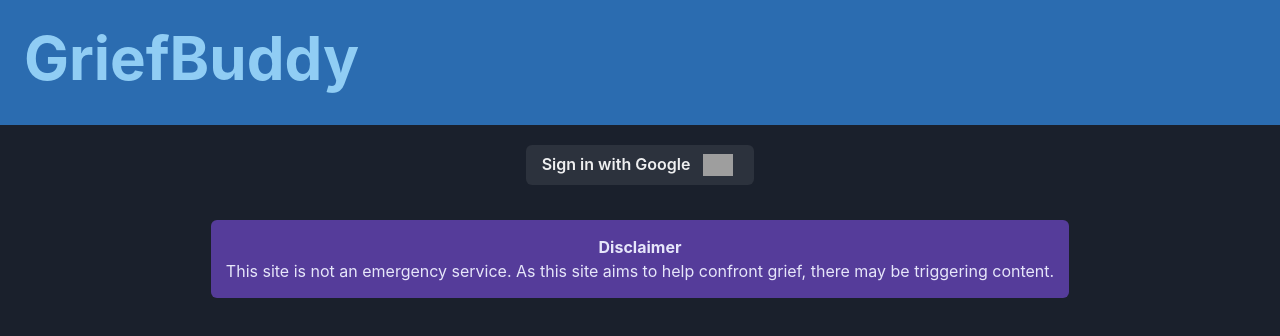
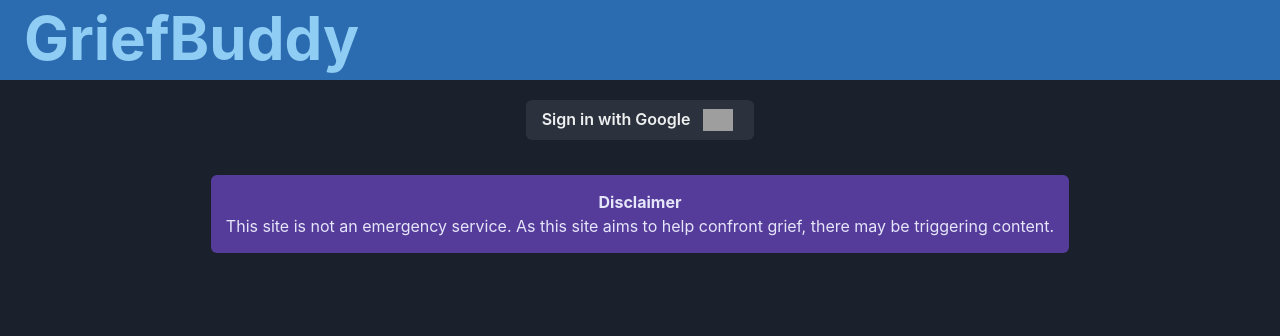
Before and after one commit to The-KPCP-Hotel/griefbuddy, a React app: page / in a window 1280 px wide. Shown: the top 336 px of the page. Built offline with nearby package versions, Linux system fonts and the light colour scheme; no server answers; grey boxes are pictures that could not be loaded.

Commit message:
narrow navbar

```diff
--- a/src/components/Navbar.tsx
+++ b/src/components/Navbar.tsx
@@ -37,16 +37,12 @@ function Navbar() {
       className="navContainer"
       width="100%"
       maxW="inherit"
-      // bg="blue.200"
       bg={bg}
-      marginTop="0px"
-      marginBottom="15px"
-      h="125px"
+      h="5rem"
     >
-      <Flex className="navFlex" paddingTop="20px" alignItems="center" gap="2">
+      <Flex className="navFlex" alignItems="center" gap="2">
         <Box className="GriefBuddyBox" p="2">
           <Center>
-            {/* <Heading size="3xl" color="blue.600"> */}
             <Heading size="3xl" color={textHeading}>
               {useLocation().pathname === '/' ? (
                 'GriefBuddy'
@@ -62,12 +58,12 @@ function Navbar() {
         <Box p="2">
           {useLocation().pathname === '/' ? null : (
             <Button
-              // colorScheme="blue.200"
               colorScheme={bg}
               ref={btnRef}
               onClick={onOpen}
               style={{ fontSize: '45px' }}
               aria-label="open navigation bar"
+              mr="1rem"
             >
               Ξ
             </Button>
@@ -77,7 +73,6 @@ function Navbar() {
 
       <Drawer isOpen={isOpen} placement="right" onClose={onClose} finalFocusRef={btnRef}>
         <DrawerOverlay />
-        {/* <DrawerContent backgroundColor="blue.200"> */}
         <DrawerContent backgroundColor={bg}>
           <DrawerHeader>
             <Button onClick={toggleColorMode} aria-label="toggle dark and light mode">
@@ -86,7 +81,6 @@ function Navbar() {
           </DrawerHeader>
 
           <DrawerCloseButton />
-          {/* <DrawerBody color="blue.600" textDecorationThickness="bold"> */}
           <DrawerBody color={text} textDecorationThickness="bold">
             <VStack divider={<StackDivider />}>
               <Link onClick={onClose} to="/profile">
```
